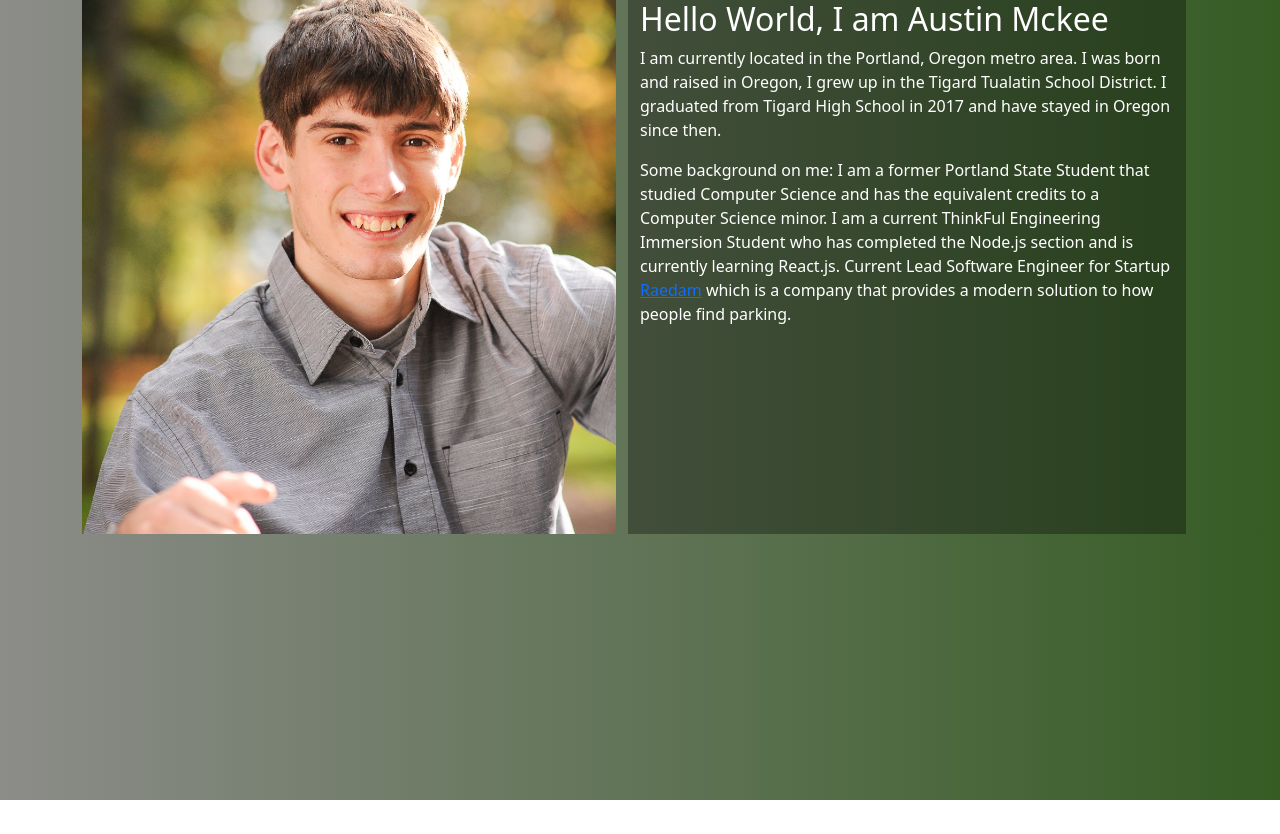
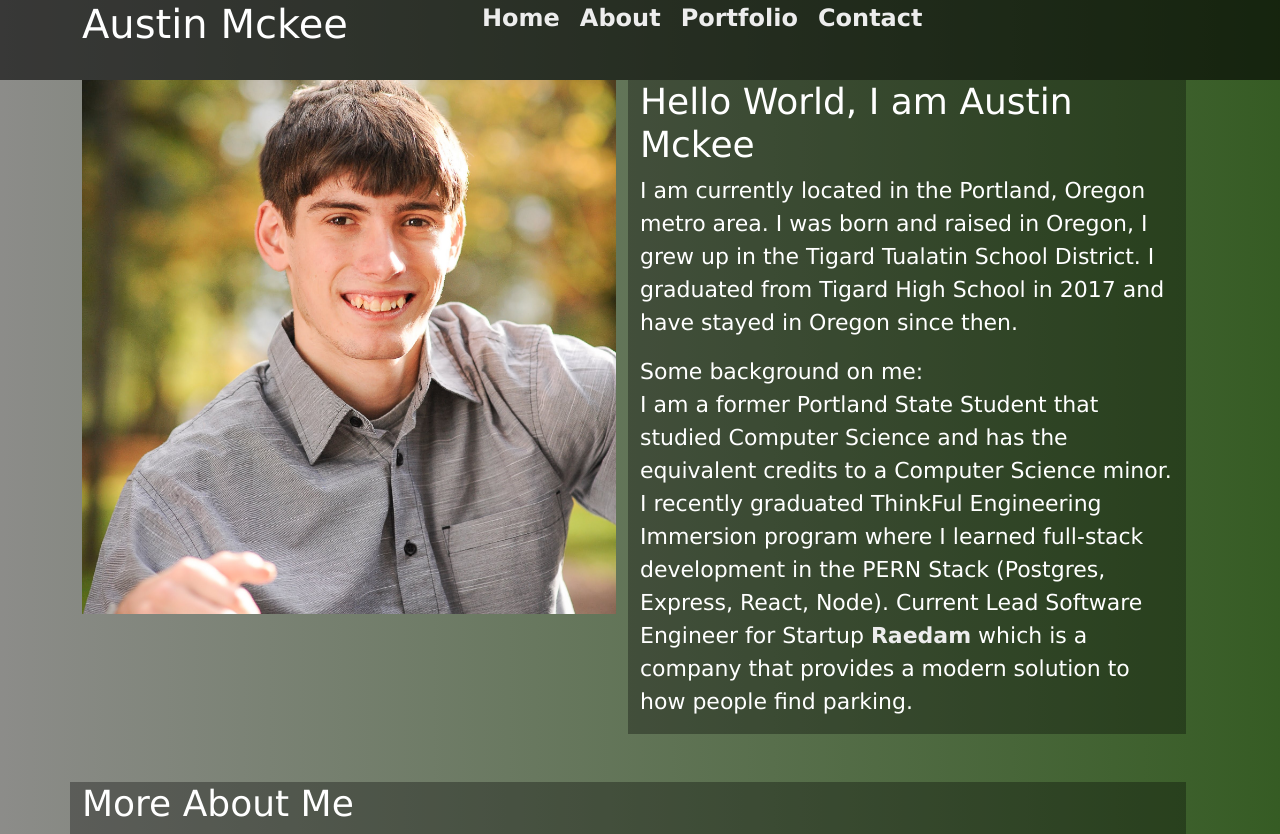
Before and after one commit to hoostin/ReactPortfolio, a React (Create React App) app: page /home in a window 1280 px wide. Before the commit the page ends 800 px from the top, so only its background shows below. Built offline with nearby package versions, Linux system fonts and the light colour scheme; a web font is replaced by a local one.

Commit message:
Portfolio home start

```diff
--- /dev/null
+++ b/src/About.jsx
@@ -0,0 +1,11 @@
+export default function About() {
+	return (
+		<section className="container mt-5">
+			<div className=" row col-12 text-white">
+				<article className="text-box ">
+					<h2>More About Me</h2>
+				</article>
+			</div>
+		</section>
+	);
+}
--- a/src/App.css
+++ b/src/App.css
@@ -58,4 +58,52 @@
 
 .text-box {
 	background-color: rgba(0, 0, 0, 0.33);
+	font-family: Verdana, sans-serif;
 }
+
+.text-box h2 {
+	font-size: 36px;
+}
+.text-box p {
+	font-size: 22px;
+}
+a:link {
+	color: #ededed;
+	text-decoration: none;
+	font-weight: bold;
+}
+
+a:visited {
+	color: #ededed;
+	font-weight: bold;
+}
+
+header a:hover {
+	color: #979797;
+	text-decoration: underline;
+}
+p a:hover {
+	color: #979797;
+	text-decoration: underline;
+}
+a:active {
+	color: #ededed;
+	text-decoration: underline;
+}
+header {
+	background-color: rgba(0, 0, 0, 0.6);
+	font-family: Verdana, sans-serif;
+	height: 80px;
+	width: 100%;
+}
+header nav ul {
+	display: flex;
+
+	list-style: none;
+}
+
+header nav ul li a {
+	text-decoration: none;
+	margin-left: 20px;
+	font-size: 24px;
+}
--- a/src/Home.jsx
+++ b/src/Home.jsx
@@ -24,12 +24,12 @@ export default function Home() {
 						</p>
 						<p>
 							{" "}
-							Some background on me: I am a former Portland State Student that
-							studied Computer Science and has the equivalent credits to a
-							Computer Science minor. I am a current ThinkFul Engineering
-							Immersion Student who has completed the Node.js section and is
-							currently learning React.js. Current Lead Software Engineer for
-							Startup{" "}
+							Some background on me: <br></br>I am a former Portland State
+							Student that studied Computer Science and has the equivalent
+							credits to a Computer Science minor. I recently graduated ThinkFul
+							Engineering Immersion program where I learned full-stack
+							development in the PERN Stack (Postgres, Express, React, Node).
+							Current Lead Software Engineer for Startup{" "}
 							<a href="https://www.raedam.co/services" target="_blank">
 								Raedam
 							</a>{" "}
--- /dev/null
+++ b/src/NavBar.jsx
@@ -0,0 +1,26 @@
+export default function NavBar() {
+	return (
+		<header className="text-white">
+			<nav className="container">
+				<div className="row ">
+					<h1 className="col-4">Austin Mckee</h1>
+
+					<ul className="col-8 " id="navMenu">
+						<li>
+							<a href="#top">Home</a>
+						</li>
+						<li>
+							<a href="#about">About</a>
+						</li>
+						<li>
+							<a href="#portfolio">Portfolio</a>
+						</li>
+						<li>
+							<a href="#contact">Contact</a>
+						</li>
+					</ul>
+				</div>
+			</nav>
+		</header>
+	);
+}
--- a/src/Routes.jsx
+++ b/src/Routes.jsx
@@ -1,7 +1,9 @@
 import React from "react";
 
 import { Redirect, Route, Switch } from "react-router-dom";
+import About from "./About";
 import Home from "./Home";
+import NavBar from "./NavBar";
 
 /**
  * Defines all the routes for the application.
@@ -17,7 +19,9 @@ function Routes() {
 				<Redirect to={"/home"} />
 			</Route>
 			<Route path="/home">
+				<NavBar />
 				<Home />
+				<About />
 			</Route>
 		</Switch>
 	);
```
